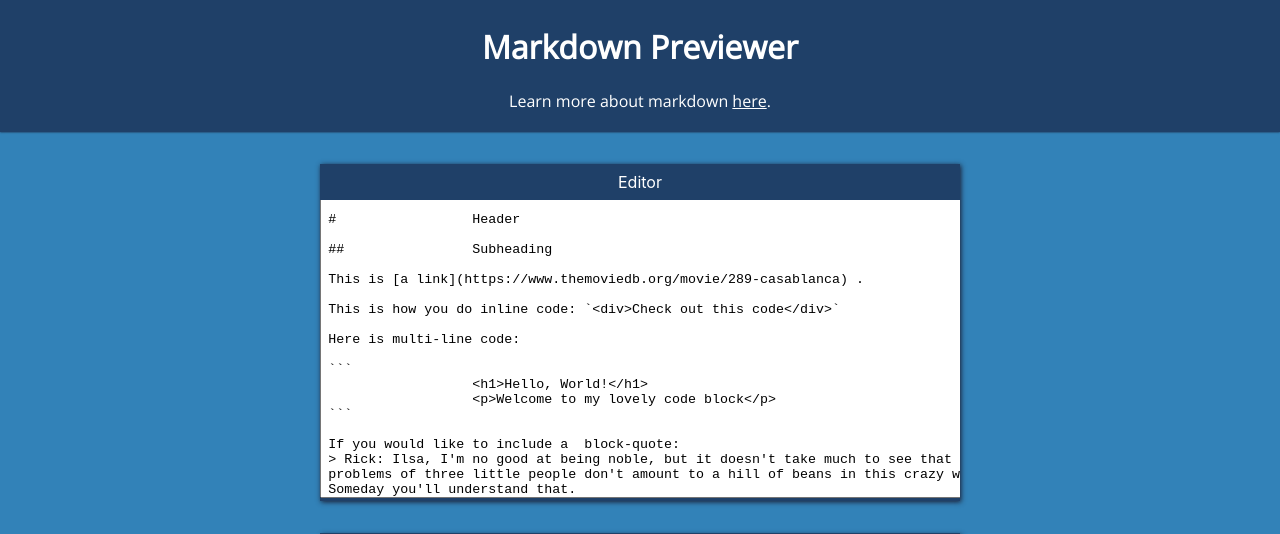
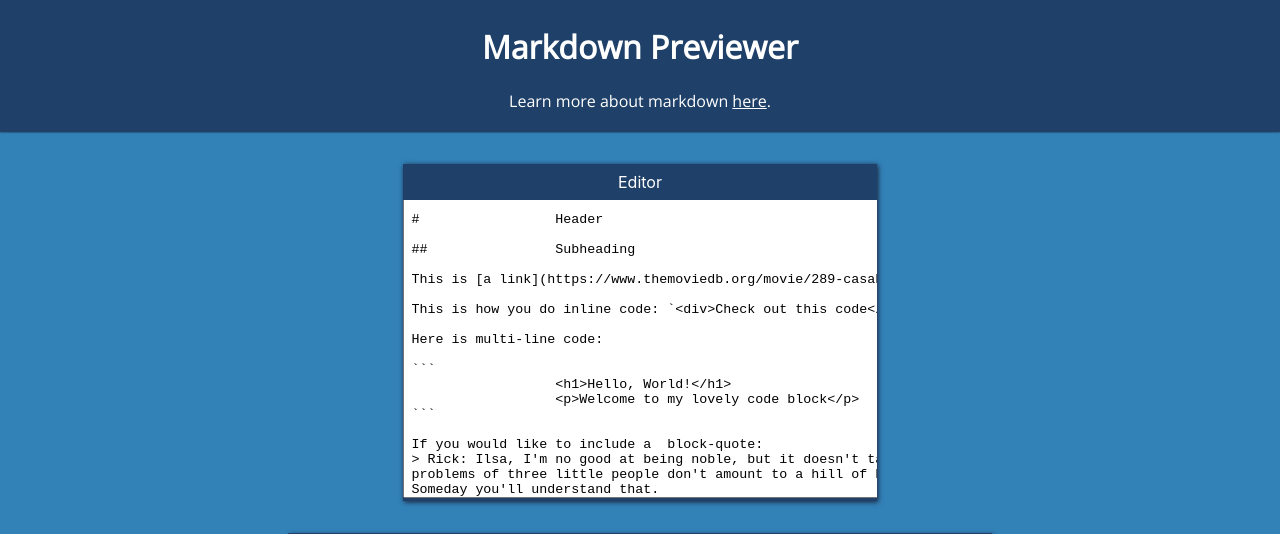
Before and after one commit to SJellen/markdown, a React (Create React App) app: page / in a window 1280 px wide. Shown: the top 534 px of the page. Built offline with nearby package versions, Linux system fonts and the light colour scheme.

Commit message:
Added README

```diff
--- a/src/App.css
+++ b/src/App.css
@@ -124,3 +124,14 @@ textarea {
     font-size: 1.5rem;
   }
 }
+
+
+@media only screen and (min-width: 1250px) {
+  #editor-container {
+    width: 37%;
+  }
+  #preview-container {
+    width: 55%;
+  }
+
+}
```
Also changed, not shown: 1 other file (tests, documents, lock files or other folders).
